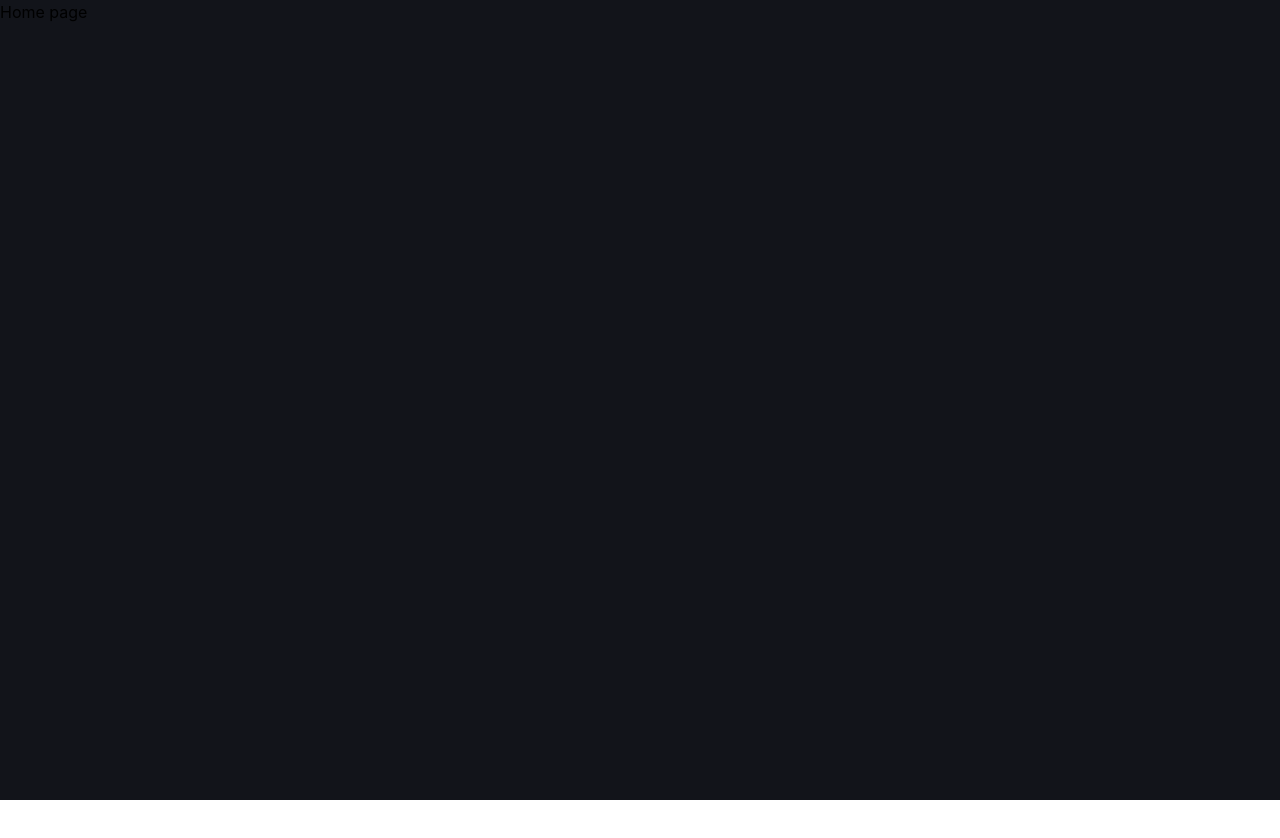
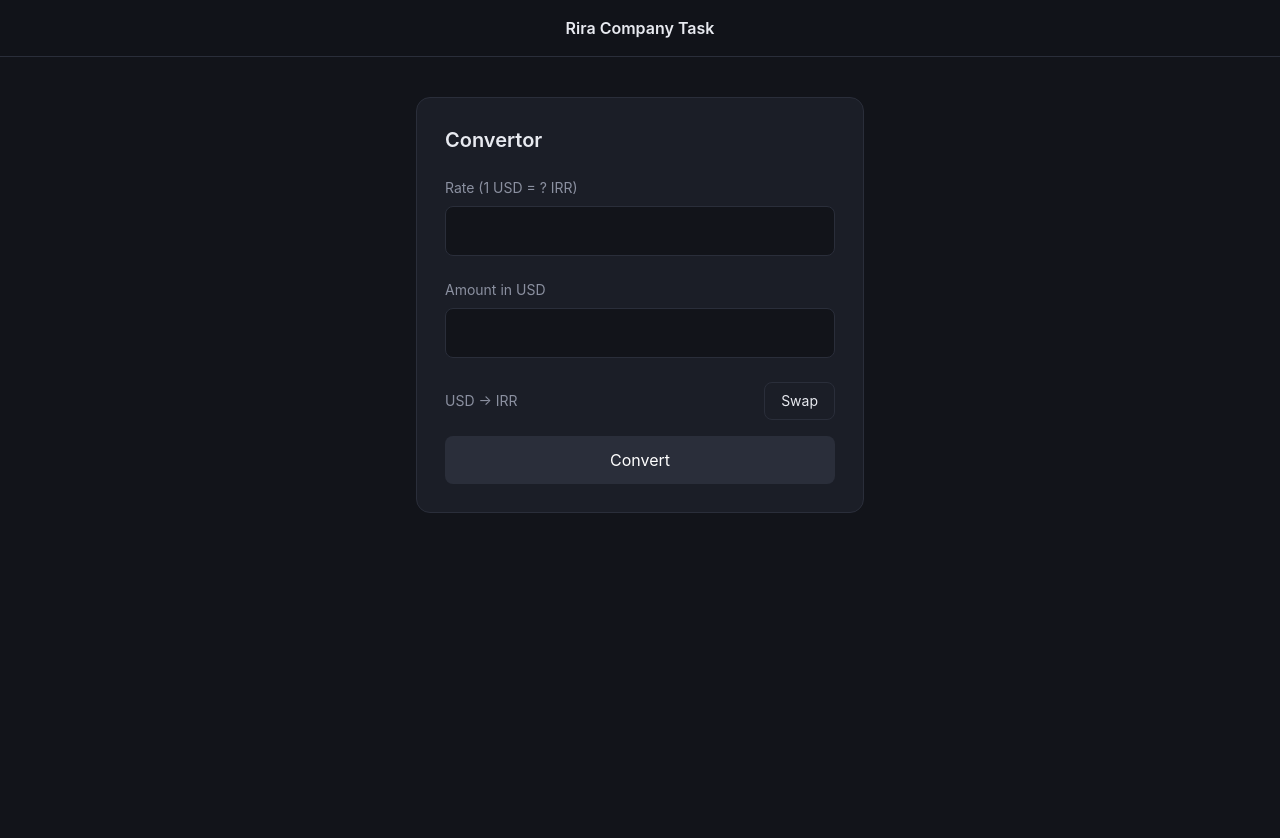
Before and after one commit to officer-K99/rira-task, a React (Vite) app: page / in a window 1280 px wide. Shown: the top 838 px of the page. Before the commit the page ends 800 px from the top, so only its background shows below. Built offline with nearby package versions, Linux system fonts and the light colour scheme.

Commit message:
feat: add components to app

```diff
--- a/src/App.tsx
+++ b/src/App.tsx
@@ -1,5 +1,18 @@
+import Header from "./components/header";
+import Card from "./components/card";
+import Form from "./components/form";
+
 const App = () => {
-  return <div>Home page</div>;
+  return (
+    <>
+      <Header />
+      <main className="flex min-h-screen flex-col items-center gap-8 bg-[#12141a] px-6 py-10">
+        <Card>
+          <Form />
+        </Card>
+      </main>
+    </>
+  );
 };
 
 export default App;
```
